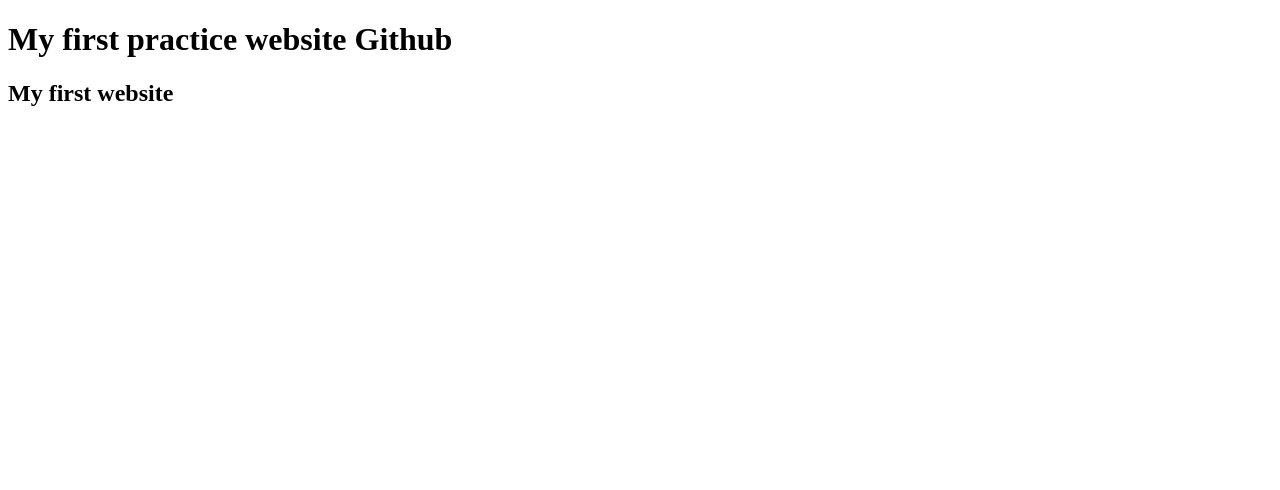
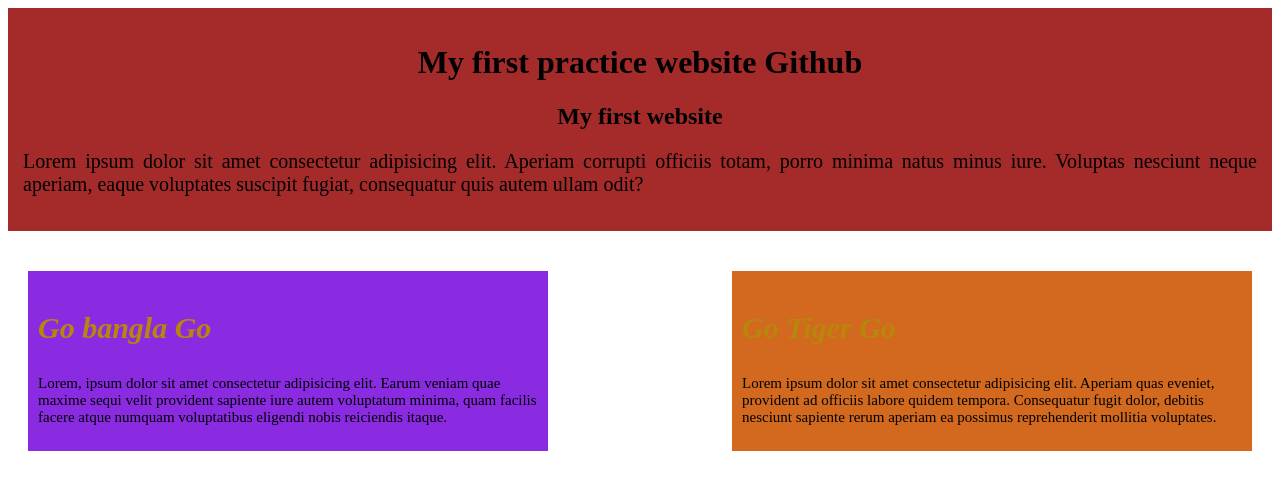
Before and after one commit to Biplob-bipu/my-first-github-repo, a plain HTML site: page index.html in a window 1280 px wide. Drawn offline with Linux system fonts and the light colour scheme.

Commit message:
added the stylesheet

```diff
--- a/index.html
+++ b/index.html
@@ -4,12 +4,25 @@
     <meta charset="UTF-8">
     <meta name="viewport" content="width=device-width, initial-scale=1.0">
     <title>MY First Github repo</title>
+    <link rel="stylesheet" href="styles/style.css">
 </head>
 <body>
-    <h1>My first practice website Github</h1>
+
     <div class="header_area">
         <div class="header">
+            <h1>My first practice website Github</h1>
             <h2>My first website</h2>
+            <p>Lorem ipsum dolor sit amet consectetur adipisicing elit. Aperiam corrupti officiis totam, porro minima natus minus iure. Voluptas nesciunt neque aperiam, eaque voluptates suscipit fugiat, consequatur quis autem ullam odit?</p>
+        </div>
+    </div>
+    <div class="main_content_area">
+        <div class="content_left">
+            <h3>Go bangla Go</h3>
+            <p>Lorem, ipsum dolor sit amet consectetur adipisicing elit. Earum veniam quae maxime sequi velit provident sapiente iure autem voluptatum minima, quam facilis facere atque numquam voluptatibus eligendi nobis reiciendis itaque.</p>
+        </div>
+        <div class="content_right">
+            <h3>Go Tiger Go</h3>
+            <p>Lorem ipsum dolor sit amet consectetur adipisicing elit. Aperiam quas eveniet, provident ad officiis labore quidem tempora. Consequatur fugit dolor, debitis nesciunt sapiente rerum aperiam ea possimus reprehenderit mollitia voluptates.</p>
         </div>
     </div>
 </body>
--- /dev/null
+++ b/styles/style.css
@@ -0,0 +1,54 @@
+*h1{
+    color:green;
+}
+.header_area{
+    background-color: brown;
+    padding:15px;
+
+}
+.header{
+    text-align: center;
+
+}
+/**.header h1{
+    color: green;
+}**/
+.header p{
+    font-size: 20px;
+    text-align: justify;
+
+}
+.main_content_area{
+    margin-top: 20px;
+    padding: 20px;
+}
+.content_left{
+    background-color: blueviolet;
+    padding:10px;
+    float:left
+}
+.content_left h3{
+    font-style: italic;
+    color: darkgoldenrod;
+    font-size: 30px;
+}
+.content_left p{
+    font-style: bold;
+    font-size: 15px;
+    width: 500px;
+}
+.content_right{
+    padding:10px;
+    background-color: chocolate;
+    float: right;
+    width: 500px;
+}
+.content_right h3{
+    font-style: italic;
+    font-size: 30px;
+    color: darkgoldenrod;
+}
+.content_right p{
+    font-style: bold;
+    font-size: 15px;
+}
```
